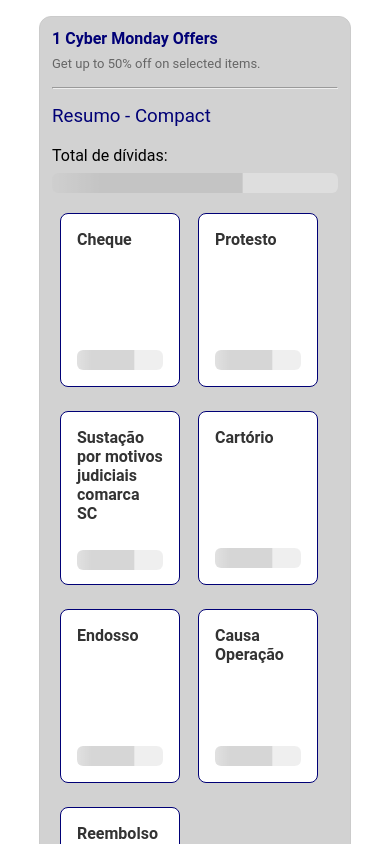
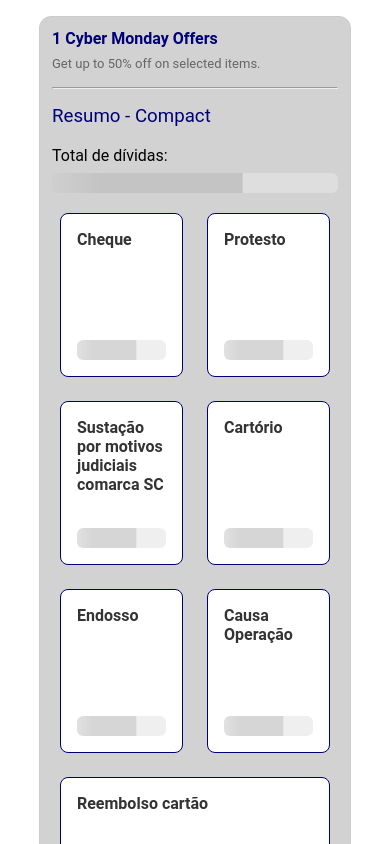
Before and after one commit to cidaluna/angular-skeleton, an Angular app: page / in a window 390 px wide. Shown: the top 844 px of the page. Built offline with nearby package versions, Linux system fonts and the light colour scheme; data requests are answered from the project's data file.

Commit message:
[ext] feat: refactor width for mini cards on example card a component to adapts to the amount title that receive with responsive layout

```diff
--- a/src/app/components/example-card-a/example-card-a.component.scss
+++ b/src/app/components/example-card-a/example-card-a.component.scss
@@ -39,12 +39,15 @@ app-static-mini-card {
   display: flex;
   flex-direction: column;
   justify-content: space-between; /* alinha título (top) e skeletons (embaixo) */
-  align-items: stretch;
-  flex: 0 0 calc((100% - 64px) / 7); // 7 cards com gap de 8px entre eles
-  box-sizing: border-box; // garante que padding e border sejam incluídos na largura total
-  min-width: 130px !important; // largura mínima para manter a legibilidade
-  max-width: 130px !important; // largura fixa para consistência visual
-  height: 190px; /* fixa altura para consistência visual entre cards */
+  align-items: stretch; // garante que o conteúdo interno ocupe toda a largura do card.
+  /* Distribui espaço igualmente entre os itens independente da quantidade.
+     `flex: 1 1 0%` permite crescer/encolher uniformemente; o container controla
+     wrapping. Mantemos `min-width` para evitar que fiquem ilegíveis. */
+  flex: 1 1 0%;
+  box-sizing: border-box; /* garante que padding e border sejam incluídos na largura total */
+  min-width: 120px !important; /* largura mínima para manter legibilidade */
+  max-width: none !important; /* não limitar por largura fixa */
+  min-height: 180px; /* altura mínima para consistência visual entre cards */
   padding: 8px;
 }
 
```
